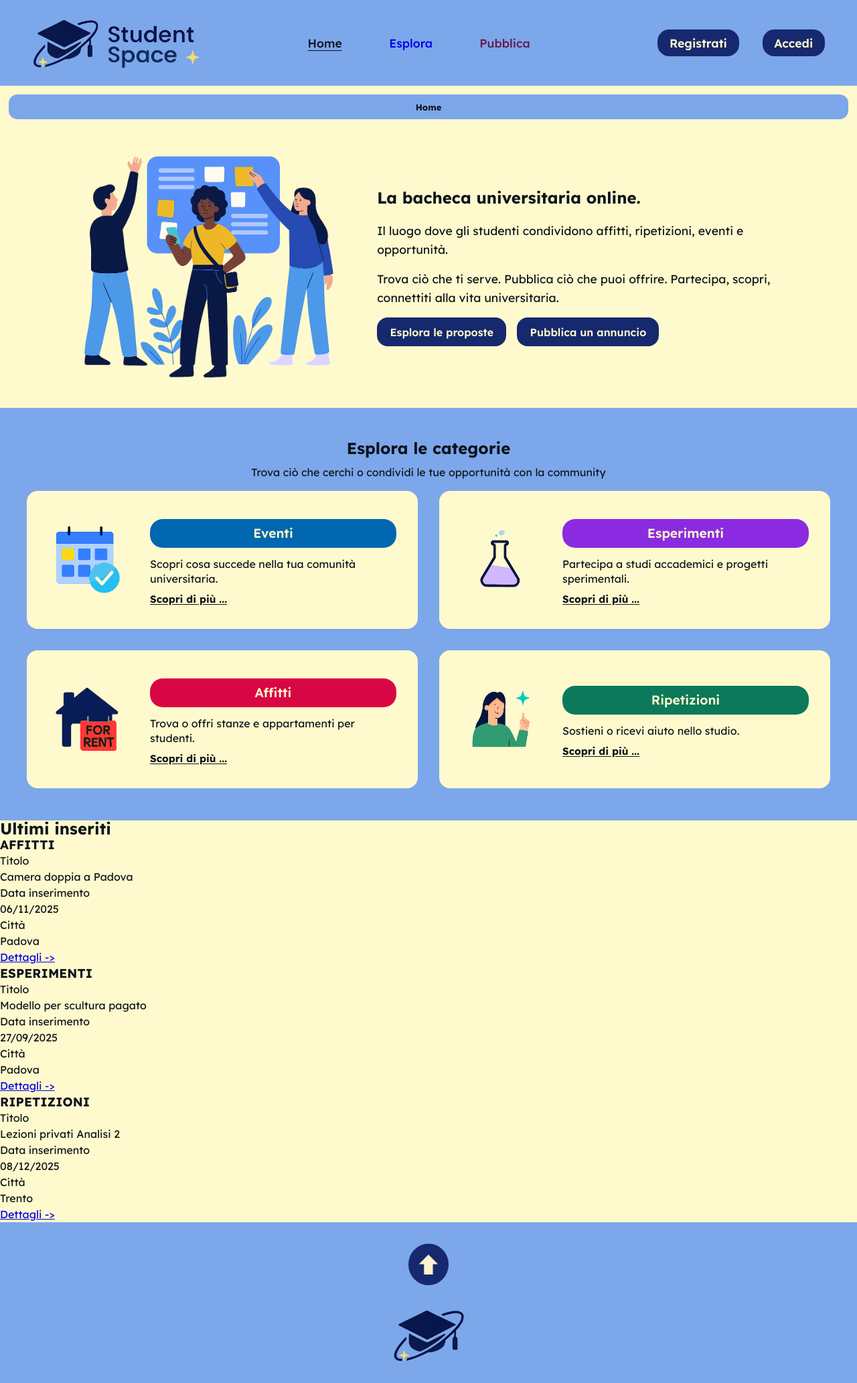
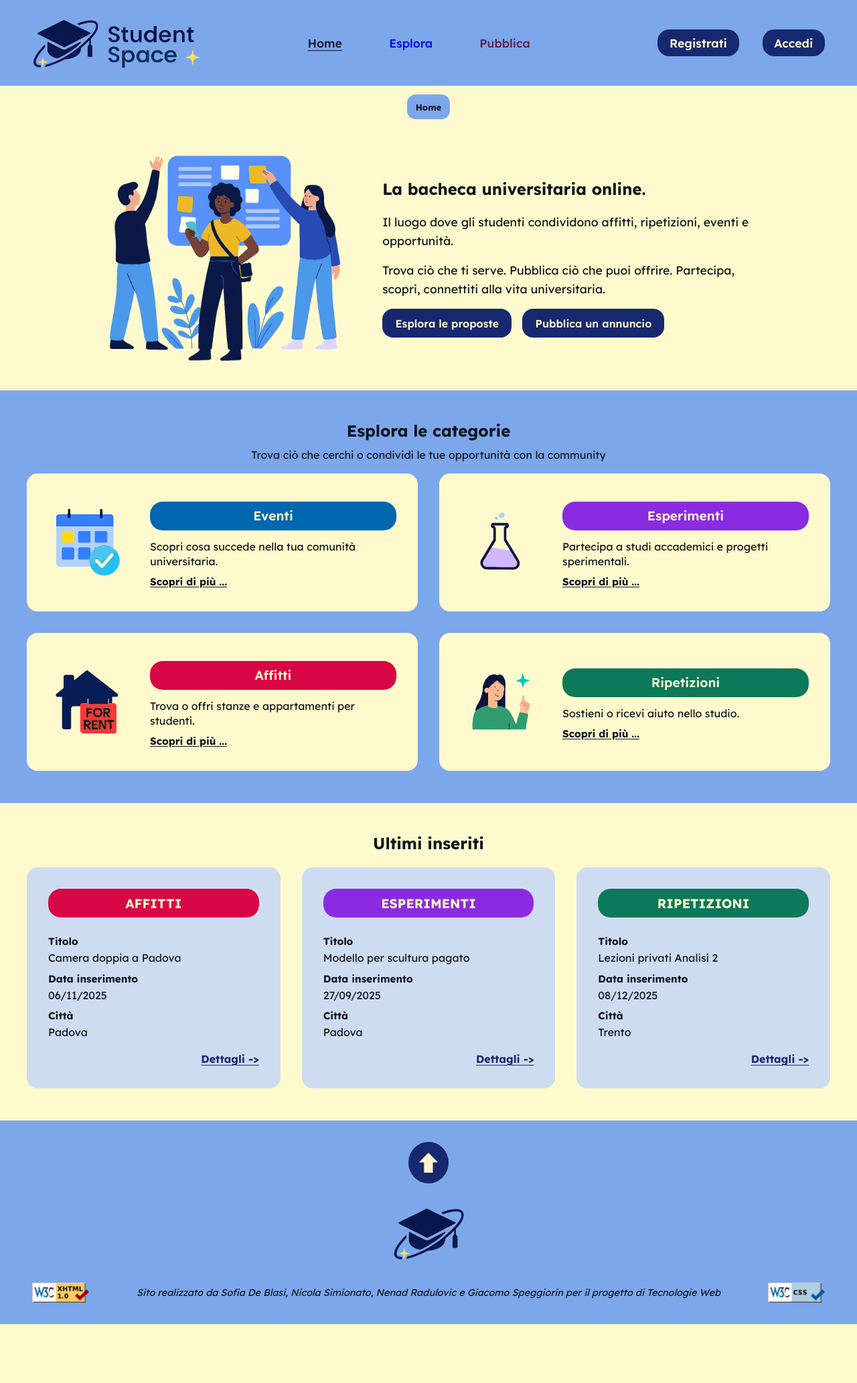
Before and after one commit to nenadkk/StudentSpace, a PHP site: page / in a window 1280 px wide. Shown: the top 2065 px of the page at 67% size. After the commit the page ends 1977 px from the top, so only its background shows below. Run offline with PHP 8.4, Linux system fonts and the light colour scheme.

Commit message:
Aggiunto CSS sezione Ultimi inseriti

```diff
--- a/css/style.css
+++ b/css/style.css
@@ -32,12 +32,15 @@ body {
     color: var(--txtcolor);
 }
 
-/*
-:focus {
-    outline: 2px solid var(--ocra);
-    outline-offset: 2px;
+main {
+  min-height: 100vh;
+  display: flex;
+  flex-direction: column;
 }
-*/
+
+footer {
+  margin-top: auto;
+}
 
 /*
 ====================================================
@@ -66,6 +69,7 @@ header {
 
 #menu {
     display: flex;
+    flex-wrap: wrap;
     justify-content: space-between;
     align-items: center;
     flex: 1;
@@ -107,7 +111,6 @@ header {
 }
 
 
-
 #menu .btn {
     background-color: var(--bluNotte);
     color: var(--crema);
@@ -117,20 +120,29 @@ header {
     transition: background-color 0.3s ease, color 0.3s ease;
 }
 
+#menu a:hover, #menu a:focus {
+    color: var(--crema);
+    border-radius: 1em;
+    outline: 2px solid var(--bluNotte);
+    outline-offset: 2px;
+}
+
 #menu a:visited {
     color: var(--borgogna);
+}
+
+#menu .btn:hover, #menu .btn:focus {
+    background-color: var(--ocra);
+    color: var(--bluNotte);
+    outline: 2px solid var(--bluNotte);
+    outline-offset: 1px;
 }
 
 #menu .btn:visited {
     color: var(--ocra);
 }
 
-#menu .btn:hover, #menu .btn:focus {
-    background-color: var(--ocra);
-    color: var(--bluNotte);
-    outline: 2px solid var(--bluNotte);
-    outline-offset: 2px;
-}
+
 
 /*
 ====================================================
@@ -144,14 +156,16 @@ header {
     background-color: var(--azzurro);
     border-radius: 1em;
     padding: 0.5em 1em;
-    margin: 1em;
+    margin: 1em auto;
     font-size: small;
+    width: fit-content;
+    max-width: 100%;
 }
 
 #breadcrumb ol {
     list-style: none;
     display: flex;
-    gap: 0.5 em;
+    gap: 0.5em;
     padding: 0em;
     margin: 0;
 }
@@ -159,7 +173,7 @@ header {
 #breadcrumb li{
     white-space: nowrap; /*impedisce che vada a capo*/
     overflow: hidden;
-    text-overflow: ellipsis; /*... se viene tagliato */
+    text-overflow: ellipsis; /* inserisce ... se viene tagliato */
     max-width: 20em;
 }
 
@@ -180,6 +194,8 @@ header {
     align-items: center;
     gap: 2em;
     padding: 2em 6em;
+    margin: 0 auto;
+    max-width: 1200px;
 }
 
 #presentazione > img {
@@ -355,6 +371,98 @@ header {
 
 /*
 ====================================================
+    SEZIONE ULTIMI INSERITI
+====================================================
+*/
+
+#ultimiInseriti {
+  padding: 3em 2em;
+  background-color: var(--crema);
+  text-align: center;
+}
+
+#ultimiInseriti h2 {
+  font-size: 1.5em;
+  margin-bottom: 1em;
+}
+
+#ultimiInseriti ul {
+  display: grid;
+  grid-template-columns: repeat(auto-fit, minmax(300px, 1fr));
+  gap: 2em;
+  list-style: none;
+  padding: 0;
+  margin: 0 auto;
+  max-width: 1200px;
+}
+
+.ultimoInserito {
+  background-color: var(--cartaZucchero);
+  border-radius: 1em;
+  padding: 2em;
+  text-align: left;
+  display: flex;
+  flex-direction: column;
+  gap: 1em;
+  transition: transform 0.3s ease;
+}
+
+.ultimoInserito:hover {
+  transform: scale(1.02);
+}
+
+.ultimoInserito h3 {
+  font-size: 1.2em;
+  font-weight: bold;
+  color: var(--crema);
+  padding: 0.5em 1em;
+  border-radius: 1em;
+  text-align: center;
+}
+
+.ultimoInserito:nth-child(1) h3 {
+  background-color: var(--affittiColor);
+}
+
+.ultimoInserito:nth-child(2) h3 {
+  background-color: var(--esperimentiColor);
+}
+
+.ultimoInserito:nth-child(3) h3 {
+  background-color: var(--ripetizioniColor);
+}
+
+.ultimoInserito dl {
+  margin: 0;
+}
+
+.ultimoInserito dt {
+  font-weight: bold;
+  font-size: 0.95em;
+  margin-top: 0.5em;
+}
+
+.ultimoInserito dd {
+  margin: 0;
+  font-size: 1em;
+}
+
+.ultimoInserito a {
+  align-self: flex-end;
+  font-weight: bold;
+  color: var(--bluNotte);
+  text-decoration: underline;
+  text-underline-offset: 0.2em;
+  transition: color 0.3s ease;
+}
+
+.ultimoInserito a:hover, .ultimoInserito a:focus, .ultimoInserito a:visited{
+  color: var(--borgogna);
+}
+
+
+/*
+====================================================
     SEZIONE FOOTER
 ====================================================
 */
```
